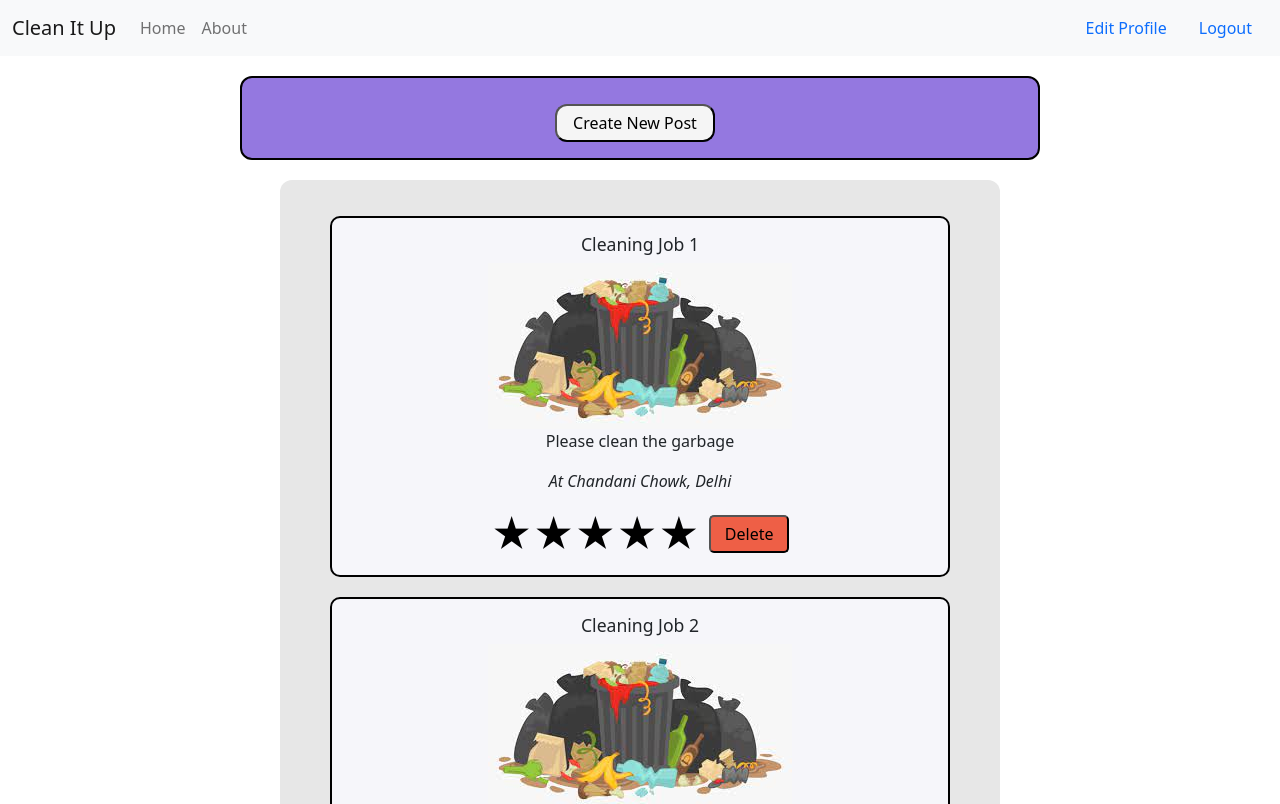
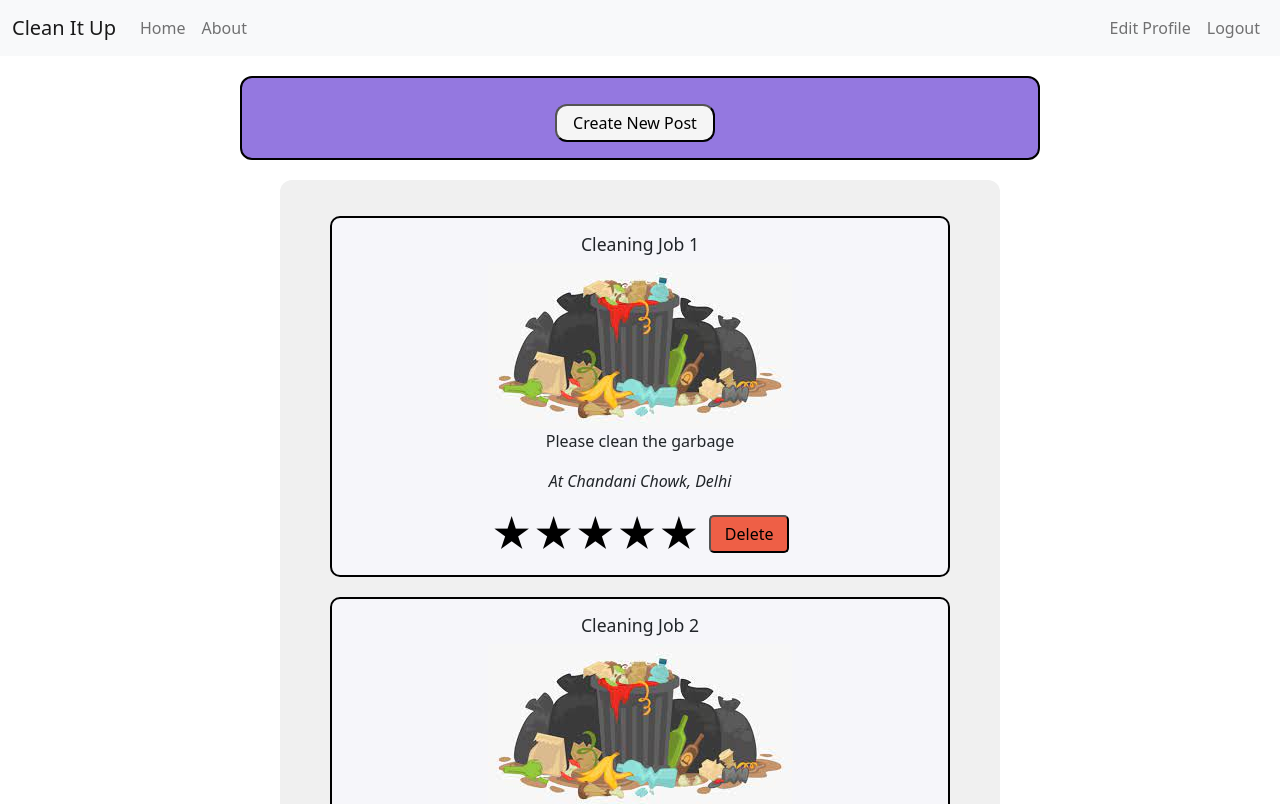
Before and after one commit to sushantbasak/Clean-It-Up, a React (Create React App) app in the folder frontend/: page /UserDashboard in a window 1280 px wide. Shown: the top 804 px of the page. Built offline with nearby package versions, Linux system fonts and the light colour scheme.

Commit message:
fix: change color scheme

```diff
--- a/frontend/src/components/Jobs/JobList.css
+++ b/frontend/src/components/Jobs/JobList.css
@@ -2,6 +2,6 @@
   width: 45rem;
   margin: 0 auto;
   padding: 1rem;
-  background-color: rgb(231, 231, 231);
+  background-color: rgb(240, 240, 240);
   border-radius: 12px;
 }
--- a/frontend/src/components/Navbar/Navbar.js
+++ b/frontend/src/components/Navbar/Navbar.js
@@ -13,8 +13,10 @@ const NavbarMain = () => {
               <Nav.Link href="/">Home</Nav.Link>
               <Nav.Link href="/about">About</Nav.Link>
             </Nav>
-            <Nav.Link href="/">Edit Profile</Nav.Link>
-            <Nav.Link href="/about">Logout</Nav.Link>
+            <Nav>
+              <Nav.Link href="/">Edit Profile</Nav.Link>
+              <Nav.Link href="/about">Logout</Nav.Link>
+            </Nav>
           </Navbar.Collapse>
         </Container>
       </Navbar>
```
